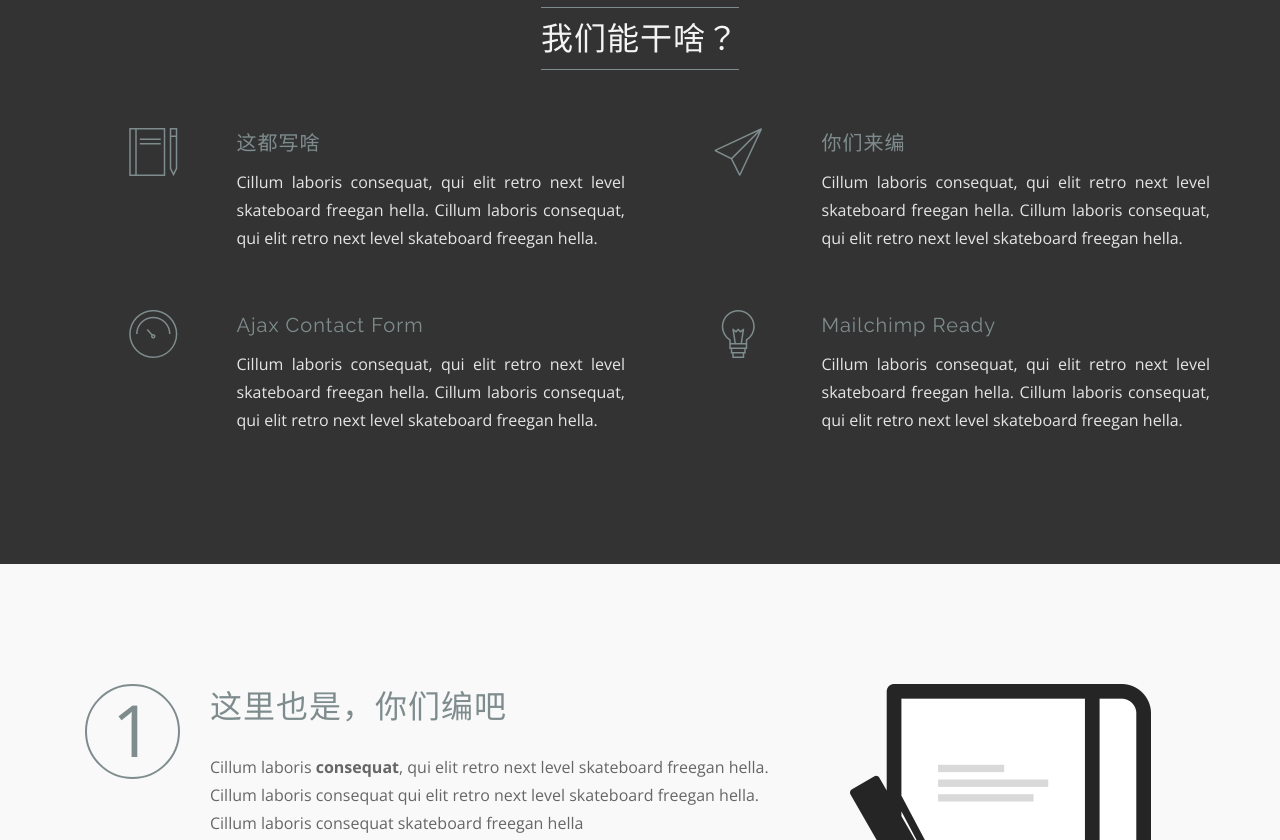
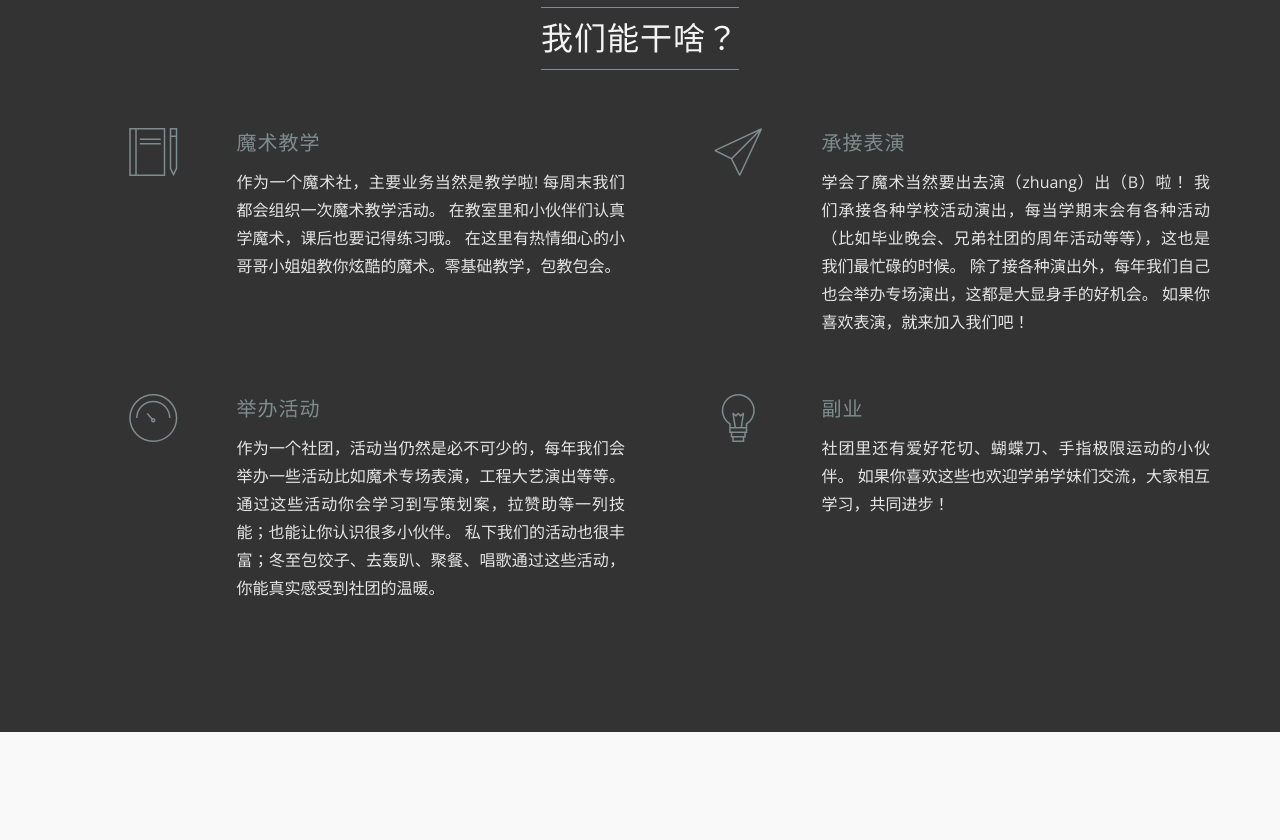
Before and after one commit to Black-Code-Magic/Black-Code-Magic.github.io, a plain HTML site: page index.html in a window 1280 px wide. Shown: the part 1640-2480 px from the top of the page. Drawn offline with nearby package versions, Linux system fonts and the light colour scheme; files whose address does not match are found by name.

Commit message:
更新部分文案，视频换源
更新部分文案，视频换源

```diff
--- a/index.html
+++ b/index.html
@@ -122,7 +122,7 @@
 						<ul id="card-ul" class="features-hold baraja-container">
 
 							<!-- Single Feature Starts -->
-							<li class="single-feature" title="Card style">
+							<li class="single-feature" title="纸牌">
 								<img src="images/5.jpg" alt="" class="feature-image" /><!-- Feature Icon -->
 								<h4 class="feature-title color-scheme">纸牌</h4>
 								<p class="feature-text">
@@ -140,7 +140,7 @@
 							<!-- Single Feature Ends -->
 
 							<!-- Single Feature Starts -->
-							<li class="single-feature" title="50+ SVG Icon included">
+							<li class="single-feature" title="近景">
 								<img src="images/2.jpg" alt="" class="feature-image" /><!-- Feature Icon -->
 								<h4 class="feature-title color-scheme">近景（全是道具）</h4>
 								<p class="feature-text">
@@ -156,7 +156,7 @@
 							<!-- Single Feature Ends -->
 
 							<!-- Single Feature Starts -->
-							<li class="single-feature" title="MailChimp Ready">
+							<li class="single-feature" title="舞台">
 								<img src="images/3.jpg" alt="" class="feature-image" /><!-- Feature Icon -->
 								<h4 class="feature-title color-scheme">舞台（可以挣钱）</h4>
 								<p class="feature-text">
@@ -172,7 +172,7 @@
 							<!-- Single Feature Ends -->
 
 							<!-- Single Feature Starts -->
-							<li class="single-feature" title="4 home style">
+							<li class="single-feature" title="大型幻术">
 								<img src="images/4.jpg" alt="" class="feature-image" /><!-- Feature Icon -->
 								<h4 class="feature-title color-scheme">大型幻术（急需女伴）</h4>
 								<p class="feature-text">
@@ -188,7 +188,7 @@
 							<!-- Single Feature Ends -->
 
 							<!-- Single Feature Starts -->
-							<li class="single-feature" title="Parallax Backgrounds">
+							<li class="single-feature" title="花切">
 								<img src="images/5.jpg" alt="" class="feature-image" /><!-- Feature Icon -->
 								<h4 class="feature-title color-scheme">花切（没几个人会）</h4>
 								<p class="feature-text">
@@ -204,7 +204,7 @@
 							<!-- Single Feature Ends -->
 
 							<!-- Single Feature Starts -->
-							<li class="single-feature" title="Ajax contact form">
+							<li class="single-feature" title="扯犊子">
 								<img src="images/6.jpg" alt="" class="feature-image" /><!-- Feature Icon -->
 								<h4 class="feature-title color-scheme">扯犊子</h4>
 								<p class="feature-text">
@@ -220,7 +220,7 @@
 							<!-- Single Feature Ends -->
 
 							<!-- Single Feature Starts -->
-							<li class="single-feature" title="unlimited Google fonts">
+							<li class="single-feature" title="喝酒">
 								<img src="images/7.jpg" alt="" class="feature-image" /><!-- Feature Icon -->
 								<h4 class="feature-title color-scheme">喝酒（好像失传了）</h4>
 								<p class="feature-text">
@@ -236,7 +236,7 @@
 							<!-- Single Feature Ends -->
 
 							<!-- Single Feature Starts -->
-							<li class="single-feature" title="Feature heading">
+							<li class="single-feature" title="其他">
 								<img src="images/8.jpg" alt="" class="feature-image" /><!-- Feature Icon -->
 								<h4 class="feature-title color-scheme">还有啥来着</h4>
 								<p class="feature-text">
@@ -296,10 +296,12 @@
 				<div class="col-md-6 col-sm-6 service animated" data-animation="fadeInLeft" data-animation-delay="700">
 					<span class="service-icon center"><i class="icon icon-basic-book-pencil fa-3x"></i></span>
 					<div class="service-desc">
-						<h4 class="service-title color-scheme">这都写啥</h4>
+						<h4 class="service-title color-scheme">魔术教学</h4>
 						<p class="service-description justify">
-							Cillum laboris consequat, qui elit retro next level skateboard freegan hella.
-							Cillum laboris consequat, qui elit retro next level skateboard freegan hella.
+							作为一个魔术社，主要业务当然是教学啦!
+							每周末我们都会组织一次魔术教学活动。
+							在教室里和小伙伴们认真学魔术，课后也要记得练习哦。
+							在这里有热情细心的小哥哥小姐姐教你炫酷的魔术。零基础教学，包教包会。
 						</p>
 					</div>
 				</div>
@@ -309,10 +311,12 @@
 				<div class="col-md-6 col-sm-6 service animated" data-animation="fadeInUp" data-animation-delay="700">
 					<span class="service-icon center"><i class="icon icon-basic-paperplane fa-3x"></i></span>
 					<div class="service-desc">
-						<h4 class="service-title color-scheme">你们来编</h4>
+						<h4 class="service-title color-scheme">承接表演</h4>
 						<p class="service-description justify">
-							Cillum laboris consequat, qui elit retro next level skateboard freegan hella.
-							Cillum laboris consequat, qui elit retro next level skateboard freegan hella.
+							学会了魔术当然要出去演（zhuang）出（B）啦！
+							我们承接各种学校活动演出，每当学期末会有各种活动（比如毕业晚会、兄弟社团的周年活动等等），这也是我们最忙碌的时候。
+							除了接各种演出外，每年我们自己也会举办专场演出，这都是大显身手的好机会。
+							如果你喜欢表演，就来加入我们吧！
 						</p>
 					</div>
 				</div>
@@ -322,10 +326,11 @@
 				<div class="col-md-6 col-sm-6 service animated" data-animation="fadeInRight" data-animation-delay="700">
 					<span class="service-icon center"><i class="icon icon-basic-accelerator fa-3x"></i></span>
 					<div class="service-desc">
-						<h4 class="service-title color-scheme">Ajax contact form</h4>
+						<h4 class="service-title color-scheme">举办活动</h4>
 						<p class="service-description justify">
-							Cillum laboris consequat, qui elit retro next level skateboard freegan hella.
-							Cillum laboris consequat, qui elit retro next level skateboard freegan hella.
+							作为一个社团，活动当仍然是必不可少的，每年我们会举办一些活动比如魔术专场表演，工程大艺演出等等。
+							通过这些活动你会学习到写策划案，拉赞助等一列技能；也能让你认识很多小伙伴。
+							私下我们的活动也很丰富；冬至包饺子、去轰趴、聚餐、唱歌通过这些活动，你能真实感受到社团的温暖。
 						</p>
 					</div>
 				</div>
@@ -335,10 +340,10 @@
 				<div class="col-md-6 col-sm-6 service animated" data-animation="fadeInUp" data-animation-delay="700">
 					<span class="service-icon center"><i class="icon icon-basic-lightbulb fa-3x"></i></span>
 					<div class="service-desc">
-						<h4 class="service-title color-scheme">Mailchimp ready</h4>
+						<h4 class="service-title color-scheme">副业</h4>
 						<p class="service-description justify">
-							Cillum laboris consequat, qui elit retro next level skateboard freegan hella.
-							Cillum laboris consequat, qui elit retro next level skateboard freegan hella.
+							社团里还有爱好花切、蝴蝶刀、手指极限运动的小伙伴。
+							如果你喜欢这些也欢迎学弟学妹们交流，大家相互学习，共同进步！
 						</p>
 					</div>
 				</div>
@@ -436,7 +441,7 @@
 					<h3>通过视频认识我们</h3>
 				</div>
 				<div class="col-md-10 col-md-offset-1 video-content">
-					<iframe src="https://player.bilibili.com/player.html?aid=42366445&cid=74349548&page=1" scrolling="no" border="0" frameborder="no" framespacing="0" allowfullscreen="true" width="450" height="360"> </iframe>
+					<iframe src="https://player.bilibili.com/player.html?aid=59951419&cid=104412858&page=1" scrolling="no" border="0" frameborder="no" framespacing="0" allowfullscreen="true" width="400" height="240"> </iframe>
 					<!-- <iframe src="http://player.bilibili.com/player.html?aid=42366445&cid=74349548&page=1" width="400" height="240"></iframe> -->
 				</div>
 			</div>
@@ -582,11 +587,11 @@
 						<!-- Single Testimonial Starts -->
 						<div class="testimonial">
 							<p class="comment">
-								这里预留三个社长的信息，把照片职位和想说的话发给我，我放这就行。（多写点，字少了不好看）
+								大家好我是练习魔术时长两年半的社长赵文杰，爱好唱，跳，rap，魔术，聚会；擅长纸牌魔术。热爱学习，办事稳重谨慎，能吃苦耐劳，能独立完成工作、实际动手能力另外还具有团体协作精神，具有优秀的职业道德和责任感，能迅速的适应各种环境，并融合其中。接受能力好，自学能力强，人际关系优良这是我最大的优点，它使我可以迅速的学到自己所需要的知识，并加以应用。喜欢挑战，自信，有较强的团队意识。
 							</p>
 
-							<h5 class="happy-client">你们发哥</h5>
-							<span class="client-info">黑色代码有限责任公司CEO</span>
+							<h5 class="happy-client">赵文杰</h5>
+							<span class="client-info">黑色代码魔术社社长</span>
 						</div>
 						<!-- Single Testimonial Ends -->
 
```
Also changed, not shown: images/client_1.jpg, images/client_11.jpg (added).
